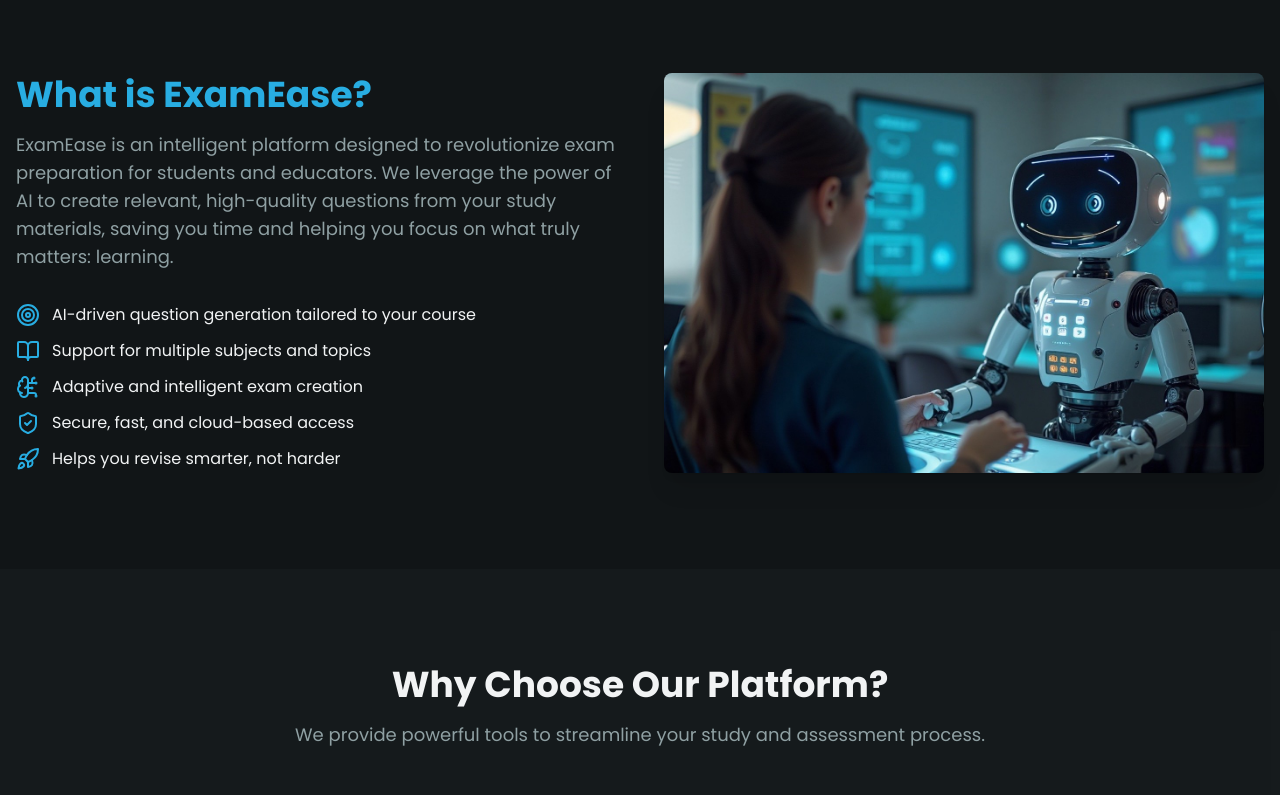
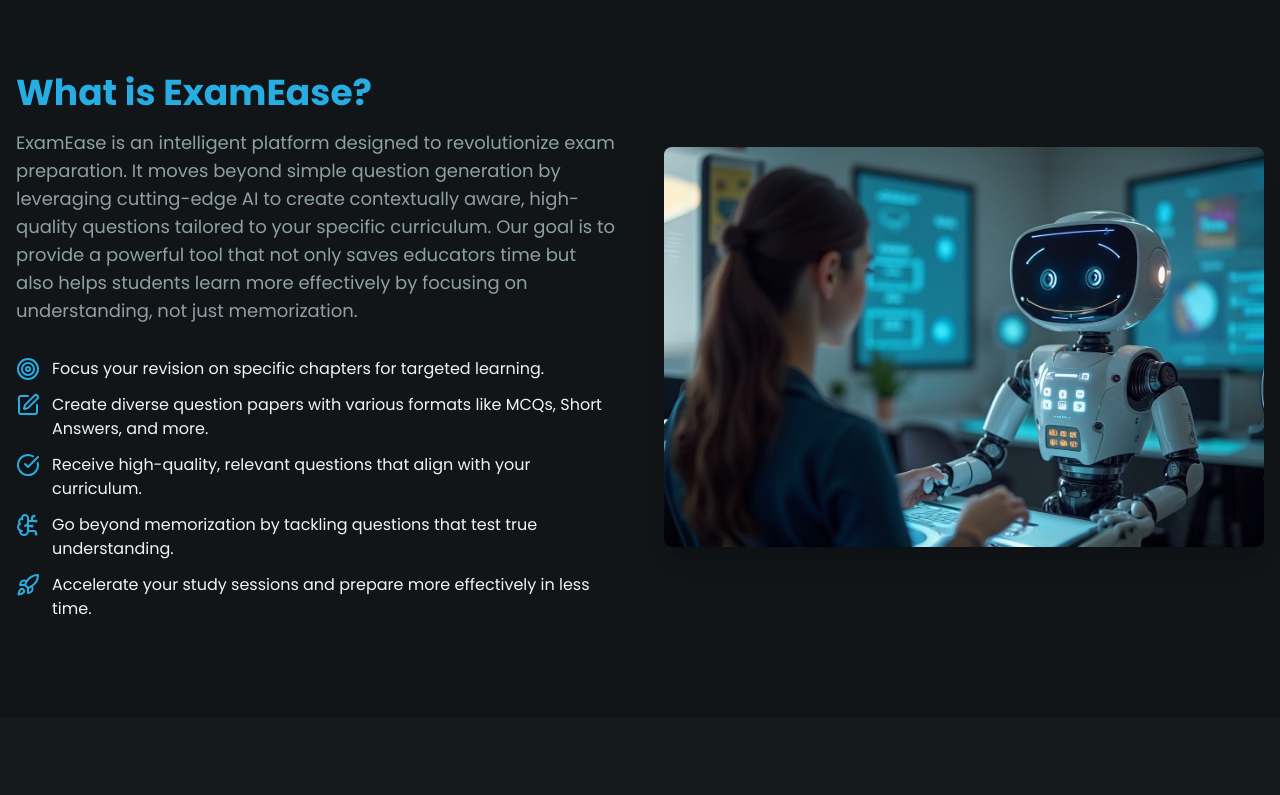
Before and after one commit to AadityaGeek/ExamEase, a Next.js app: page / in a window 1280 px wide. Shown: the part 640-1435 px from the top of the page. Built offline with nearby package versions, Linux system fonts and the light colour scheme.

Commit message:
Elaborate About Section

```diff
--- a/src/app/page.tsx
+++ b/src/app/page.tsx
@@ -2,7 +2,7 @@
 import { Button, buttonVariants } from "@/components/ui/button";
 import { Card, CardContent, CardHeader, CardTitle } from "@/components/ui/card";
 import { cn } from "@/lib/utils";
-import { ArrowRight, BookOpen, BrainCircuit, Cloud, Cpu, Rocket, ShieldCheck, Target, Zap, Bot } from "lucide-react";
+import { ArrowRight, BookOpen, BrainCircuit, Cloud, Cpu, Rocket, ShieldCheck, Target, Zap, Bot, Edit, CheckCircle } from "lucide-react";
 import Image from 'next/image';
 import Link from 'next/link';
 
@@ -41,11 +41,11 @@
   ];
 
   const aboutPoints = [
-    { icon: <Target className="h-6 w-6 text-primary shrink-0" />, text: "AI-driven question generation tailored to your course" },
-    { icon: <BookOpen className="h-6 w-6 text-primary shrink-0" />, text: "Support for multiple subjects and topics" },
-    { icon: <BrainCircuit className="h-6 w-6 text-primary shrink-0" />, text: "Adaptive and intelligent exam creation" },
-    { icon: <ShieldCheck className="h-6 w-6 text-primary shrink-0" />, text: "Secure, fast, and cloud-based access" },
-    { icon: <Rocket className="h-6 w-6 text-primary shrink-0" />, text: "Helps you revise smarter, not harder" },
+    { icon: <Target className="h-6 w-6 text-primary shrink-0" />, text: "Focus your revision on specific chapters for targeted learning." },
+    { icon: <Edit className="h-6 w-6 text-primary shrink-0" />, text: "Create diverse question papers with various formats like MCQs, Short Answers, and more." },
+    { icon: <CheckCircle className="h-6 w-6 text-primary shrink-0" />, text: "Receive high-quality, relevant questions that align with your curriculum." },
+    { icon: <BrainCircuit className="h-6 w-6 text-primary shrink-0" />, text: "Go beyond memorization by tackling questions that test true understanding." },
+    { icon: <Rocket className="h-6 w-6 text-primary shrink-0" />, text: "Accelerate your study sessions and prepare more effectively in less time." },
   ];
 
   const steps = [
@@ -98,7 +98,7 @@
               <div className="space-y-4">
                 <h2 className="text-3xl md:text-4xl font-bold text-primary">What is ExamEase?</h2>
                 <p className="text-lg text-muted-foreground">
-                  ExamEase is an intelligent platform designed to revolutionize exam preparation for students and educators. We leverage the power of AI to create relevant, high-quality questions from your study materials, saving you time and helping you focus on what truly matters: learning.
+                  ExamEase is an intelligent platform designed to revolutionize exam preparation. It moves beyond simple question generation by leveraging cutting-edge AI to create contextually aware, high-quality questions tailored to your specific curriculum. Our goal is to provide a powerful tool that not only saves educators time but also helps students learn more effectively by focusing on understanding, not just memorization.
                 </p>
                 <ul className="space-y-3 pt-4">
                   {aboutPoints.map((point, index) => (
```
Also changed, not shown: 1 other file (tests, documents, lock files or other folders).
